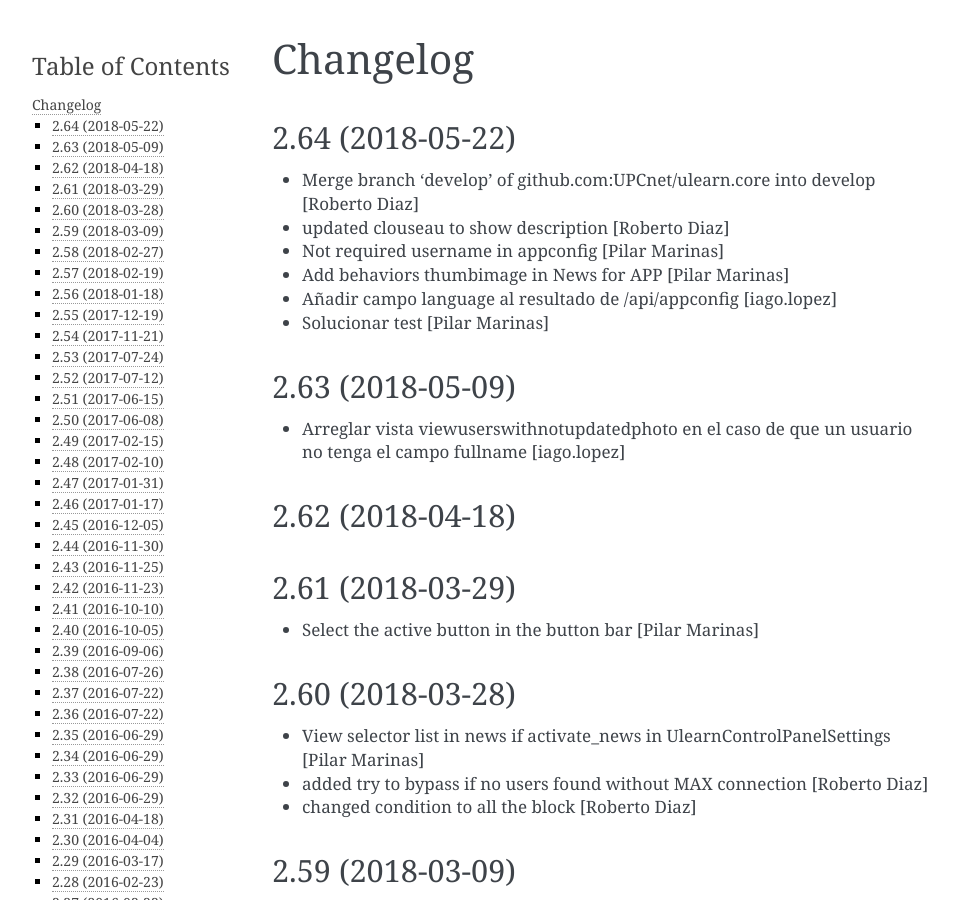
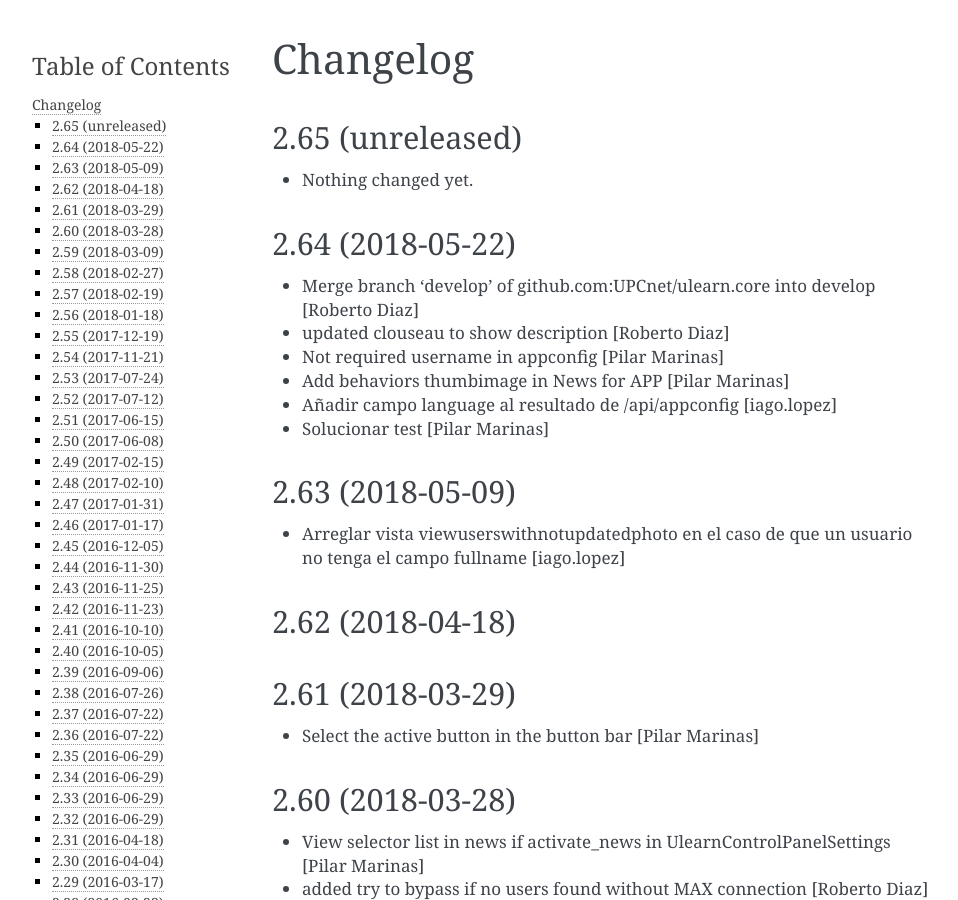
Before and after one commit to UPCnet/ulearn.core, a Sphinx documentation site: the page built from docs/HISTORY.rst, in a window 1280 px wide and 900 px high. Shown: the whole window, without its empty margins (148-1106 px from the left). Built offline with Sphinx 7.4.7, drawn with Linux system fonts in a browser that asks for light colours; pages that are not in the unit, such as notebooks, are missing from menus.

Commit message:
Back to development: 2.65

```diff
--- a/docs/HISTORY.rst
+++ b/docs/HISTORY.rst
@@ -1,5 +1,11 @@
 Changelog
 =========
+
+2.65 (unreleased)
+-----------------
+
+- Nothing changed yet.
+
 
 2.64 (2018-05-22)
 -----------------
--- a/setup.py
+++ b/setup.py
@@ -1,7 +1,7 @@
 from setuptools import setup, find_packages
 import os
 
-version = '2.64'
+version = '2.65.dev0'
 
 README = open('README.rst').read()
 HISTORY = open(os.path.join('docs', 'HISTORY.rst')).read()
```
